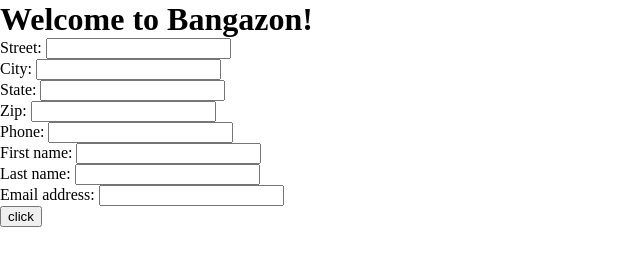
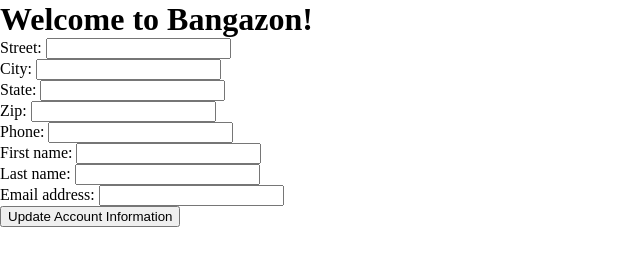
Before and after one commit to NSS-Spontaneous-Spoonbills/Sprint3, a Django app: template website/templates/account/account_edit.html in a window 1280 px wide. Shown: the part 109-375 px from the top of the page, without its empty margins (0-640 px from the left). Run offline with Django 3.2, Linux system fonts and the light colour scheme; the template is opened without the code that fills it: values that come from a table or form of the project are taken from there, others are empty.

Commit message:
Updated button and added comments and adjusted docstring

```diff
--- a/website/templates/account/account_edit.html
+++ b/website/templates/account/account_edit.html
@@ -6,6 +6,6 @@
     {% csrf_token %}
     {{ customer_form.as_p }}
     {{ user_form.as_p }}
-    <button type="submit">click </button>
+    <button type="submit">Update Account Information</button>
 </form>
 {% endblock %}
--- a/website/views/account_edit_view.py
+++ b/website/views/account_edit_view.py
@@ -5,16 +5,18 @@ from website.models import Customer
 
 @login_required
 def edit_account_info(request, pk):
-    """This will either redirect the user to the their account home page view or it will redirect them to login page.
+    """This will give the users a form where they can update their account information. On submit it will update their account information and save it to the database.
 
     Author: Cashew Rose
     """
     customer_instance = get_object_or_404(Customer, pk=pk)
 
+    ##Runs only when form is submitted
     if request.method == "POST":
         user_form = EditFormUser(request.POST, instance=request.user)
         customer_form = EditFormCustomer(request.POST, instance=customer_instance)
 
+        ##Checks everything in both forms is filled out correctly and saves them with the new information. Sends them back to the main account page when finished.
         if user_form.is_valid() and customer_form.is_valid():
             user = user_form.save()
             customer = customer_form.save()
@@ -24,5 +26,7 @@ def edit_account_info(request, pk):
     else:
         formCustomer= EditFormCustomer(instance=customer_instance)
         formUser = EditFormUser(instance=request.user)
+
+    ##Displays the page with the forms
     return render(request, 'account/account_edit.html', {'customer_form': formCustomer,
     'user_form': formUser})
```
